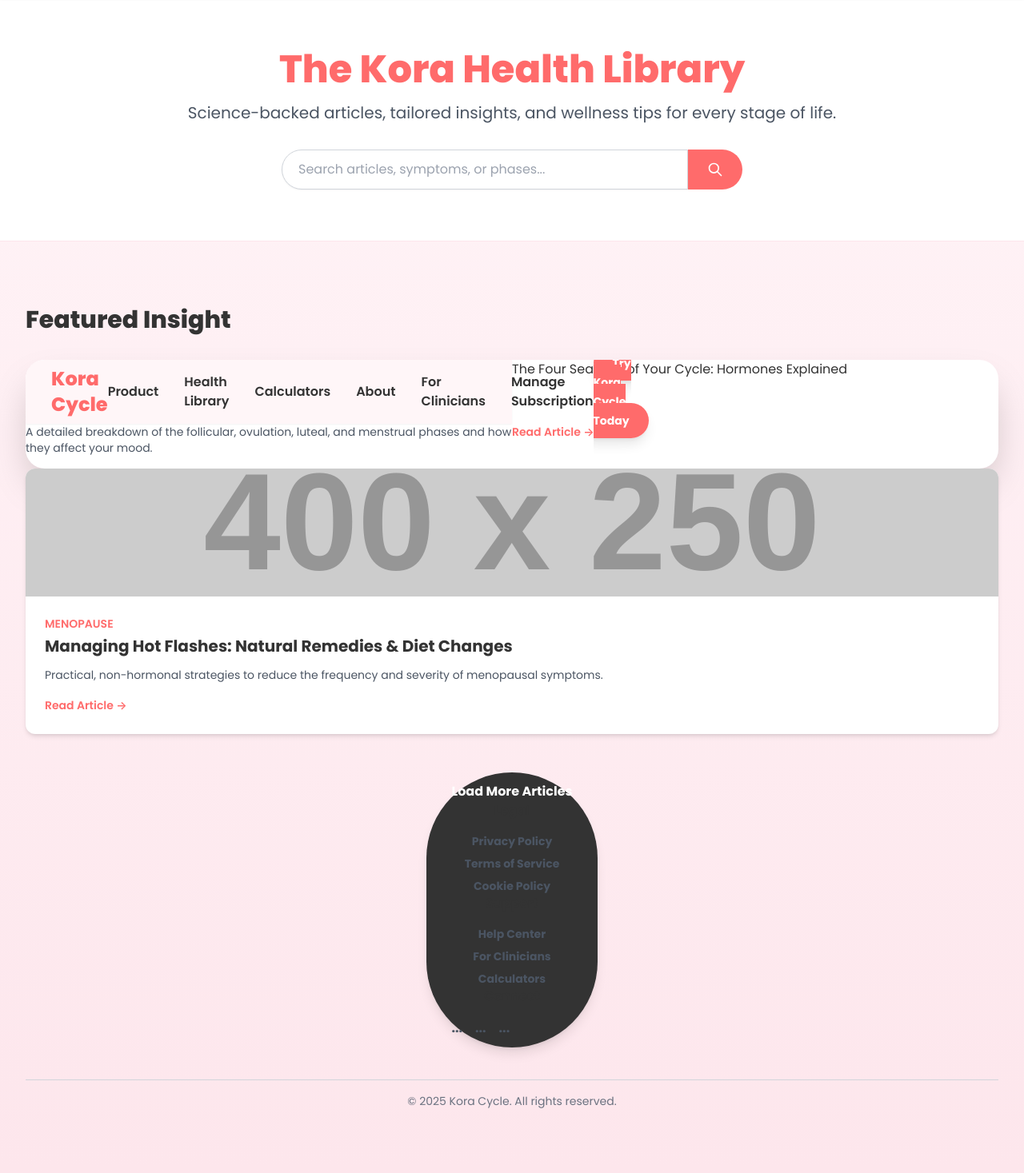
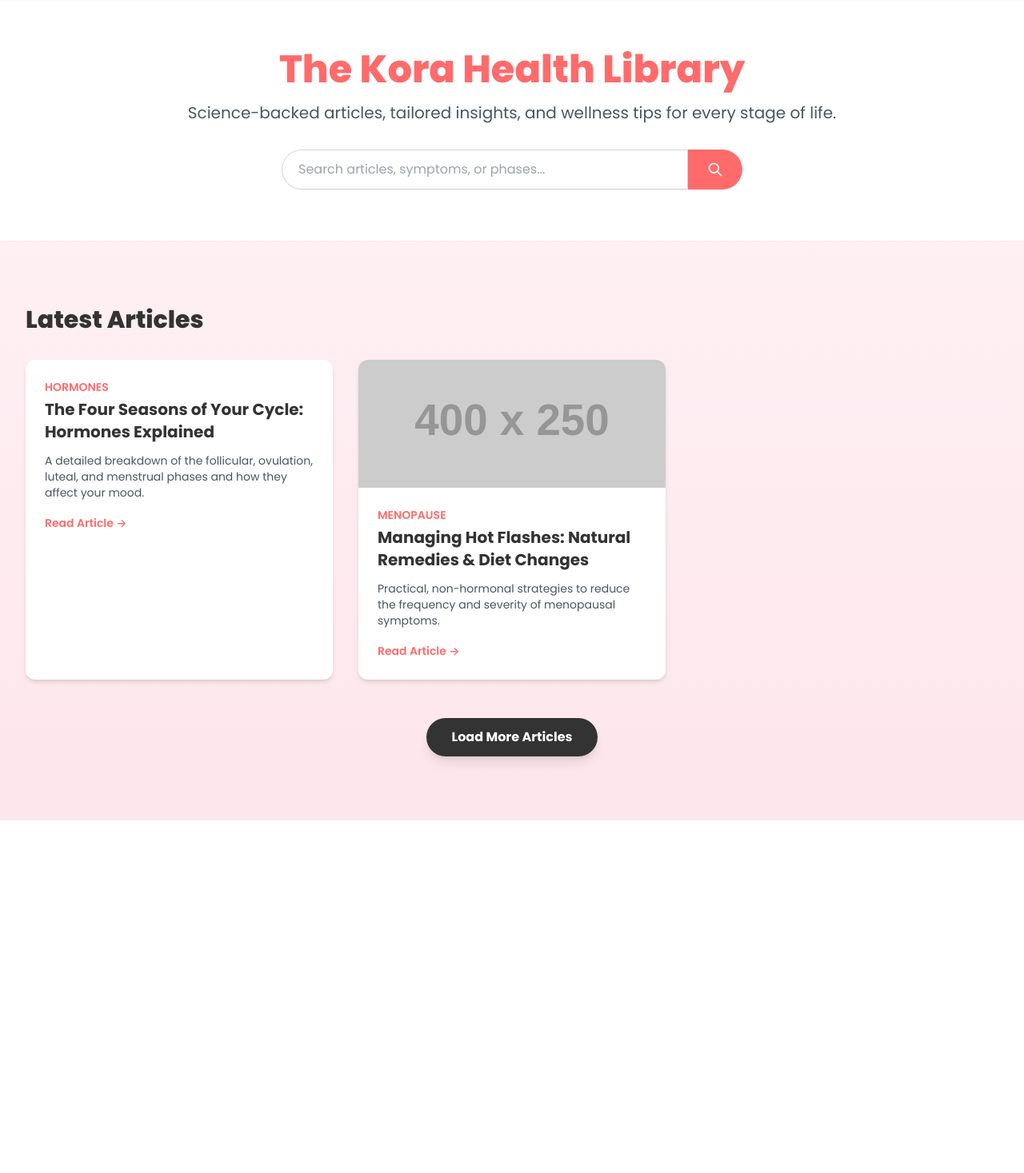
Before and after one commit to Makori-cpu/KORA-CYCLE-, a PHP site: page /healthlibrary.php in a window 1280 px wide. Shown: the part 81-1548 px from the top of the page at 80% size. After the commit the page ends 1107 px from the top, so only its background shows below. Run offline with PHP 8.4, Linux system fonts and the light colour scheme; grey boxes labelled with a size stand in for pictures from a placeholder-image service; some libraries are stand-ins or nearby versions.

Commit message:
Add DB helper and schema; make health library and article load from DB (fallback to static).

```diff
--- a/Desktop/Kora Cycle/healthlibrary.php
+++ b/Desktop/Kora Cycle/healthlibrary.php
@@ -1,207 +1,86 @@
-<?php // healthlibrary.php - Health Library page using shared PHP nav include ?>
+<?php // healthlibrary.php - Health Library (loads articles from DB if available) ?>
 <!DOCTYPE html>
 <html lang="en">
 <head>
-    <meta charset="UTF-8">
-    <meta name="viewport" content="width=device-width, initial-scale=1.0">
-    <title>Kora Cycle Health Library</title>
-    <!-- Load Tailwind CSS -->
-    <script src="https://cdn.tailwindcss.com"></script>
-    <!-- Load Poppins font from Google Fonts -->
-    <link href="https://fonts.googleapis.com/css2?family=Poppins:wght@400;600;700;800&display=swap" rel="stylesheet">
-
-    <!-- Configure Tailwind to use Poppins font and custom colors -->
-    <script>
-        tailwind.config = {
-            theme: {
-                extend: {
-                    fontFamily: {
-                        sans: ['Poppins', 'sans-serif'],
-                    },
-                    colors: {
-                        'kora-pink-light': '#fff5f8', // Light background start color
-                        'kora-pink-deep': '#fde6ec',  // Light background end color
-                        'kora-coral': '#ff6b6b',      // Primary CTA pink/coral
-                        'kora-text': '#333333',       // Dark text
-                    },
-                    boxShadow: {
-                        'card': '0 10px 30px -5px rgba(255, 107, 107, 0.1), 0 4px 6px -2px rgba(0, 0, 0, 0.05)',
-                    }
-                },
-            },
-        };
-    </script>
-
-    <!-- Custom Gradient and Animation Styles -->
-    <style>
-        /* Apply the soft pink gradient background */
-        body {
-            background: linear-gradient(180deg, var(--tw-colors-kora-pink-light) 0%, var(--tw-colors-kora-pink-deep) 100%);
-            min-height: 100vh;
-            font-family: 'Poppins', sans-serif;
-        }
-
-        /* Styles for the fade-in animation on scroll */
-        .fade-in-up {
-            opacity: 0;
-            transform: translateY(20px);
-            transition: opacity 0.8s ease-out, transform 0.8s ease-out;
-        }
-        .fade-in-up.is-visible {
-            opacity: 1;
-            transform: translateY(0);
-        }
-    </style>
+    <?php $page_title = 'Health Library — Kora Cycle'; include 'includes/head.php'; ?>
 </head>
 <body class="text-kora-text">
     <?php include 'includes/nav.php'; ?>
 
+    <?php
+    // Try to load articles from DB; fall back to static content if DB not configured
+    $articles = [];
+    try {
+        if (file_exists(__DIR__ . '/includes/db.php')) {
+            include_once __DIR__ . '/includes/db.php';
+            $db = getPDO();
+            $stmt = $db->query('SELECT id, title, excerpt, slug, published_at FROM articles ORDER BY published_at DESC LIMIT 12');
+            $articles = $stmt->fetchAll();
+        }
+    } catch (Exception $e) {
+        // ignore DB errors and fall back to static content
+        $articles = [];
+    }
+    ?>
+
     <!-- === HEADER & SEARCH SECTION === -->
     <section class="py-16 bg-white border-b border-kora-pink-deep">
         <div class="container mx-auto px-4 sm:px-6 lg:px-8 text-center max-w-4xl fade-in-up">
-            <h1 class="text-4xl sm:text-5xl font-extrabold text-kora-coral mb-4">
-                The Kora Health Library
-            </h1>
-            <p class="text-xl text-gray-600 mb-8">
-                Science-backed articles, tailored insights, and wellness tips for every stage of life.
-            </p>
-
-            <!-- Search Bar -->
+            <h1 class="text-4xl sm:text-5xl font-extrabold text-kora-coral mb-4">The Kora Health Library</h1>
+            <p class="text-xl text-gray-600 mb-8">Science-backed articles, tailored insights, and wellness tips for every stage of life.</p>
             <div class="max-w-xl mx-auto flex">
                 <input type="search" placeholder="Search articles, symptoms, or phases..." class="w-full px-5 py-3 border border-gray-300 rounded-l-full focus:ring-kora-coral focus:border-kora-coral shadow-sm text-gray-700" />
                 <button class="bg-kora-coral text-white px-6 py-3 rounded-r-full hover:bg-red-500 transition duration-300 flex items-center justify-center">
                     <svg class="w-5 h-5" fill="none" stroke="currentColor" viewBox="0 0 24 24"><path stroke-linecap="round" stroke-linejoin="round" stroke-width="2" d="M21 21l-6-6m2-5a7 7 0 11-14 0 7 7 0 0114 0z"></path></svg>
                 </button>
             </div>
-
         </div>
     </section>
 
-    <!-- === FEATURED ARTICLE SECTION === -->
+    <!-- === ARTICLES GRID === -->
     <section class="py-20 container mx-auto px-4 sm:px-6 lg:px-8">
-        <h2 class="text-3xl font-extrabold text-kora-text mb-8 fade-in-up">Featured Insight</h2>
+        <h2 class="text-3xl font-extrabold text-kora-text mb-8 fade-in-up">Latest Articles</h2>
 
-        <div class="bg-white rounded-3xl shadow-2xl overflow-hidden grid md:grid-cols-2 fade-in-up">
-
-            <!DOCTYPE html>
-            <html lang="en">
-            <head>
-                <?php $page_title = 'Health Library — Kora Cycle'; include 'includes/head.php'; ?>
-            </head>
-            <body class="text-kora-text">
-                <?php include 'includes/nav.php'; ?>
-                        The Four Seasons of Your Cycle: Hormones Explained
-                    </h3>
-                    <p class="text-gray-600 text-sm mb-4">
-                        A detailed breakdown of the follicular, ovulation, luteal, and menstrual phases and how they affect your mood.
-                    </p>
-                    <a href="#" class="text-kora-coral text-sm font-semibold hover:underline">Read Article &rarr;</a>
-                </div>
-            </div>
-
-            <!-- Article Card 3 -->
-            <div class="bg-white rounded-xl shadow-md overflow-hidden hover:shadow-lg transition duration-300 fade-in-up" style="transition-delay: 200ms;">
-                <img src="https://placehold.co/400x250/ff6b6b/ffffff?text=Menopause+Tips" alt="A woman meditating, representing calm during menopause." class="w-full h-40 object-cover"/>
-                <div class="p-6">
-                    <p class="text-sm font-semibold text-kora-coral uppercase mb-1">Menopause</p>
-                    <h3 class="text-xl font-bold text-kora-text mb-3">
-                        Managing Hot Flashes: Natural Remedies & Diet Changes
-                    </h3>
-                    <p class="text-gray-600 text-sm mb-4">
-                        Practical, non-hormonal strategies to reduce the frequency and severity of menopausal symptoms.
-                    </p>
-                    <a href="#" class="text-kora-coral text-sm font-semibold hover:underline">Read Article &rarr;</a>
-                </div>
-            </div>
-
-        </div>
-
-        <!-- Load More Button -->
-        <div class="text-center mt-12 fade-in-up">
-            <button class="px-8 py-3 bg-kora-text text-white font-bold text-base rounded-full shadow-lg hover:bg-gray-700 transition duration-300">
-                Load More Articles
-            <?php include 'includes/footer.php'; ?>
-        </body>
-        </html>
-
-                <!-- Legal Links -->
-                <div>
-                    <h5 class="text-kora-text font-bold mb-4">Legal</h5>
-                    <ul class="space-y-2 text-sm text-gray-600">
-                        <li><a href="#" class="hover:text-kora-coral">Privacy Policy</a></li>
-                        <li><a href="#" class="hover:text-kora-coral">Terms of Service</a></li>
-                        <li><a href="#" class="hover:text-kora-coral">Cookie Policy</a></li>
-                    </ul>
-                </div>
-
-                <!-- Support Links -->
-                <div>
-                    <h5 class="text-kora-text font-bold mb-4">Support</h5>
-                    <ul class="space-y-2 text-sm text-gray-600">
-                        <li><a href="#" class="hover:text-kora-coral">Help Center</a></li>
-                        <li><a href="#" class="hover:text-kora-coral">For Clinicians</a></li>
-                        <li><a href="#" class="hover:text-kora-coral">Calculators</a></li>
-                    </ul>
-                </div>
-
-                <!-- Social Icons -->
-                <div class="col-span-2 md:col-span-1">
-                    <h5 class="text-kora-text font-bold mb-4">Connect</h5>
-                    <div class="flex space-x-4">
-                        <!-- Facebook -->
-                        <a href="#" class="text-gray-600 hover:text-kora-coral">...</a>
-                        <!-- Twitter -->
-                        <a href="#" class="text-gray-600 hover:text-kora-coral">...</a>
-                        <!-- Instagram -->
-                        <a href="#" class="text-gray-600 hover:text-kora-coral">...</a>
+        <div class="grid md:grid-cols-3 gap-8">
+            <?php if (!empty($articles)): ?>
+                <?php foreach ($articles as $a): ?>
+                    <article class="bg-white rounded-xl shadow-md overflow-hidden hover:shadow-lg transition duration-300 fade-in-up">
+                        <div class="p-6">
+                            <p class="text-sm font-semibold text-kora-coral uppercase mb-1">Article</p>
+                            <h3 class="text-xl font-bold text-kora-text mb-3"><?php echo htmlspecialchars($a['title']); ?></h3>
+                            <p class="text-gray-600 text-sm mb-4"><?php echo htmlspecialchars($a['excerpt']); ?></p>
+                            <a href="sugar-skin-aging-article.php?slug=<?php echo urlencode($a['slug']); ?>" class="text-kora-coral text-sm font-semibold hover:underline">Read Article &rarr;</a>
+                        </div>
+                    </article>
+                <?php endforeach; ?>
+            <?php else: ?>
+                <!-- Fallback static cards when DB not available -->
+                <div class="md:col-span-1 bg-white rounded-xl shadow-md overflow-hidden hover:shadow-lg transition duration-300 fade-in-up">
+                    <div class="p-6">
+                        <p class="text-sm font-semibold text-kora-coral uppercase mb-1">Hormones</p>
+                        <h3 class="text-xl font-bold text-kora-text mb-3">The Four Seasons of Your Cycle: Hormones Explained</h3>
+                        <p class="text-gray-600 text-sm mb-4">A detailed breakdown of the follicular, ovulation, luteal, and menstrual phases and how they affect your mood.</p>
+                        <a href="#" class="text-kora-coral text-sm font-semibold hover:underline">Read Article &rarr;</a>
                     </div>
                 </div>
 
-            </div>
+                <div class="md:col-span-1 bg-white rounded-xl shadow-md overflow-hidden hover:shadow-lg transition duration-300 fade-in-up" style="transition-delay: 100ms;">
+                    <img src="https://placehold.co/400x250/ff6b6b/ffffff?text=Menopause+Tips" alt="A woman meditating" class="w-full h-40 object-cover"/>
+                    <div class="p-6">
+                        <p class="text-sm font-semibold text-kora-coral uppercase mb-1">Menopause</p>
+                        <h3 class="text-xl font-bold text-kora-text mb-3">Managing Hot Flashes: Natural Remedies & Diet Changes</h3>
+                        <p class="text-gray-600 text-sm mb-4">Practical, non-hormonal strategies to reduce the frequency and severity of menopausal symptoms.</p>
+                        <a href="#" class="text-kora-coral text-sm font-semibold hover:underline">Read Article &rarr;</a>
+                    </div>
+                </div>
+            <?php endif; ?>
+        </div>
 
-            <!-- Copyright -->
-            <div class="mt-10 pt-4 border-t border-gray-300 text-center">
-                <p class="text-sm text-gray-500">&copy; 2025 Kora Cycle. All rights reserved.</p>
-            </div>
+        <div class="text-center mt-12 fade-in-up">
+            <button class="px-8 py-3 bg-kora-text text-white font-bold text-base rounded-full shadow-lg hover:bg-gray-700 transition duration-300">Load More Articles</button>
         </div>
-    </footer>
+    </section>
 
-    <!-- Mobile Menu Toggle (safe: only runs if elements exist) -->
-    <script>
-        (function() {
-            const mobileMenuButton = document.getElementById('mobile-menu-button');
-            const mobileMenu = document.getElementById('mobile-menu');
-            if (mobileMenuButton && mobileMenu) {
-                mobileMenuButton.addEventListener('click', () => {
-                    mobileMenu.classList.toggle('hidden');
-                });
-            }
-        })();
-    </script>
-
-    <!-- JavaScript for Scroll Animation -->
-    <script>
-        // === Scroll Fade-In Animation ===
-        const observer = new IntersectionObserver((entries, observer) => {
-            entries.forEach(entry => {
-                // Check if the element is visible
-                if (entry.isIntersecting) {
-                    entry.target.classList.add('is-visible');
-                    // Stop observing once visible
-                    observer.unobserve(entry.target);
-                }
-            });
-        }, {
-            // Options: rootMargin controls when the intersection is triggered
-            rootMargin: '0px 0px -100px 0px', // Trigger 100px before reaching the bottom of the viewport
-            threshold: 0.1 // 10% of the item must be visible
-        });
-
-        // Get all elements with the animation class and start observing
-        document.querySelectorAll('.fade-in-up').forEach(element => {
-            observer.observe(element);
-        });
-    </script>
-
+    <?php include 'includes/footer.php'; ?>
 </body>
 </html>
```
Also changed, not shown: Desktop/Kora Cycle/sugar-skin-aging-article.php (+35 -7 lines).
